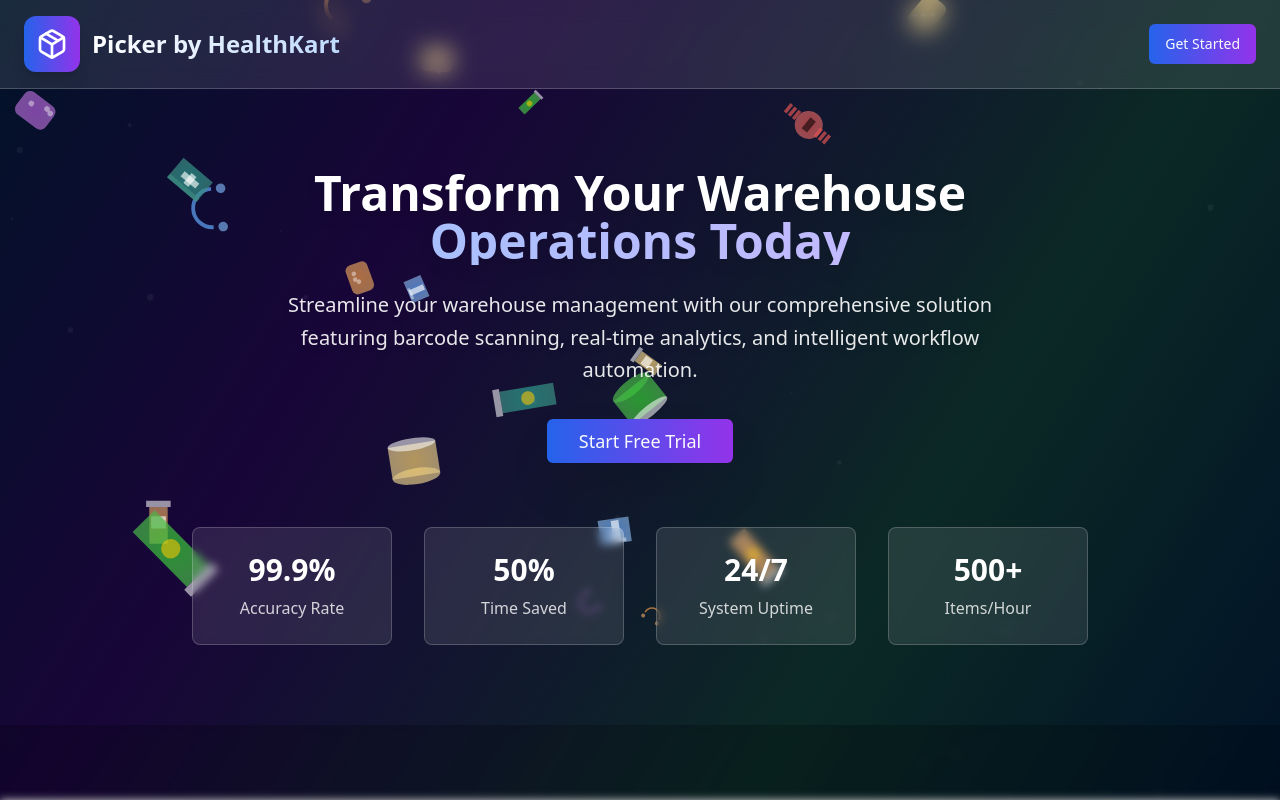
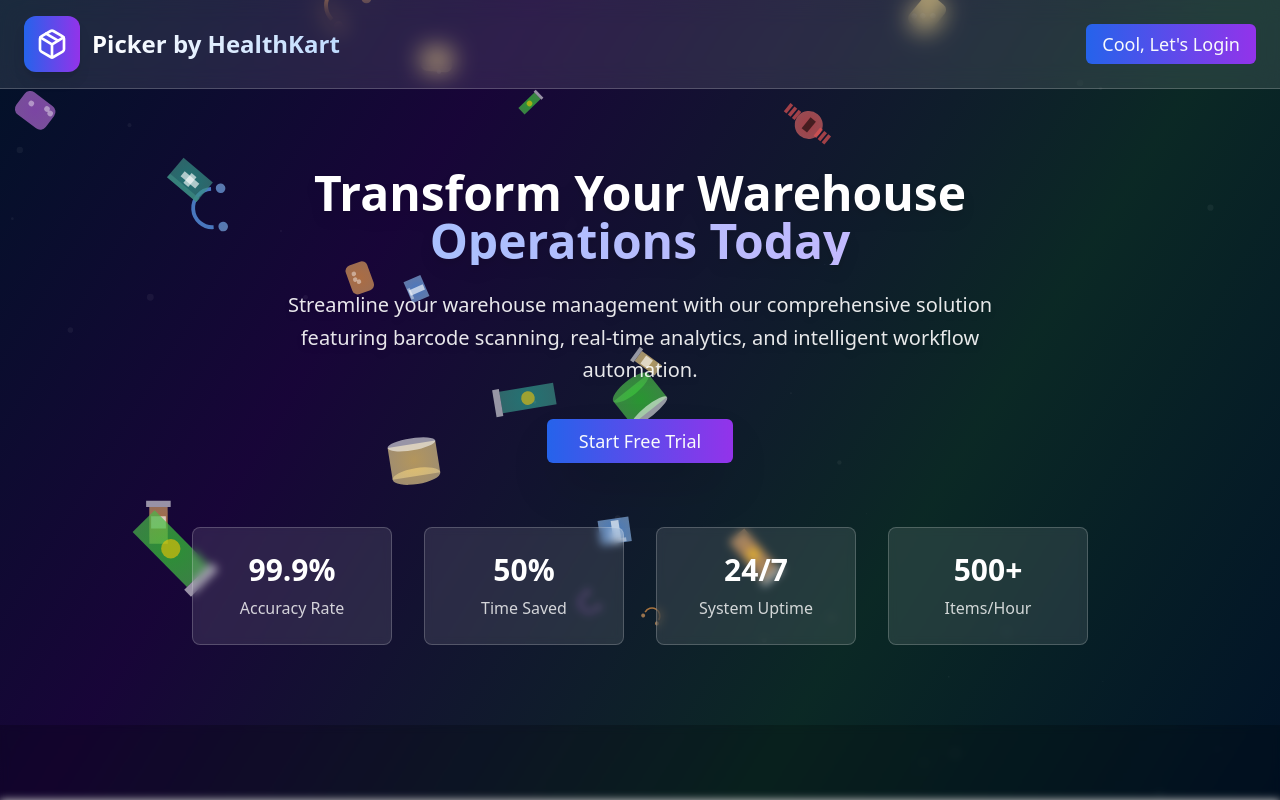
Before and after one commit to Er-Vishal-123/picker-by-healthkart, a React (Vite) app: page / in a window 1280 px wide. Shown: the top 800 px of the page. Built offline with nearby package versions, Linux system fonts and the light colour scheme.

Commit message:
Visual edit in Lovable
Edited UI in Lovable

```diff
--- a/src/pages/Landing.tsx
+++ b/src/pages/Landing.tsx
@@ -65,9 +65,7 @@ const Landing = () => {
               Picker by HealthKart
             </h1>
           </div>
-          <Button onClick={() => navigate('/auth')} className="bg-gradient-to-r from-blue-600 to-purple-600 hover:from-blue-700 hover:to-purple-700 backdrop-blur-sm">
-            Get Started
-          </Button>
+          <Button onClick={() => navigate('/auth')} className="bg-gradient-to-r from-blue-600 to-purple-600 hover:from-blue-700 hover:to-purple-700 backdrop-blur-sm text-lg">Cool, Let's Login</Button>
         </div>
       </header>
 
```
